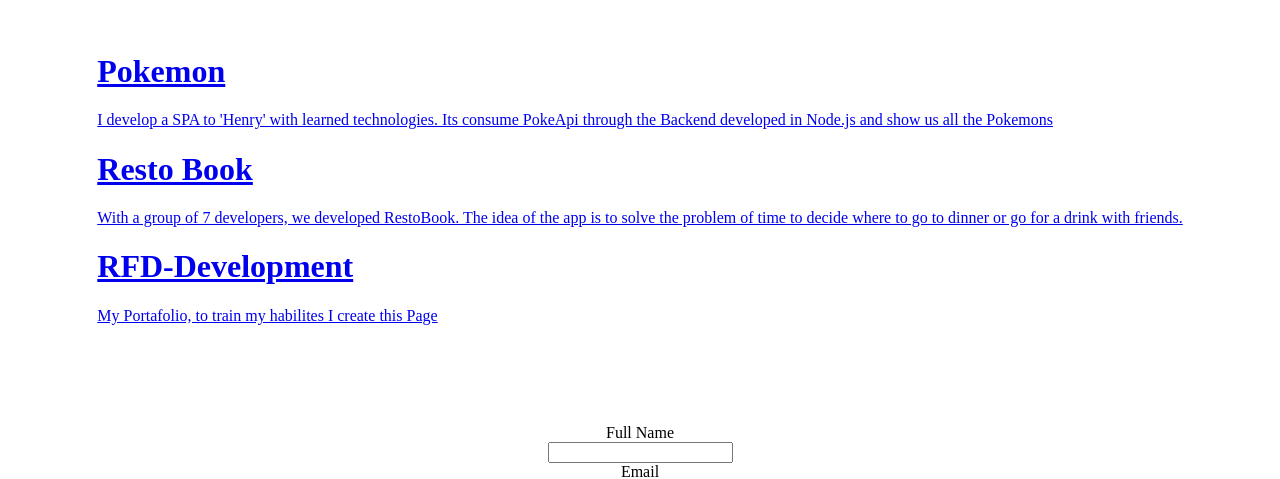
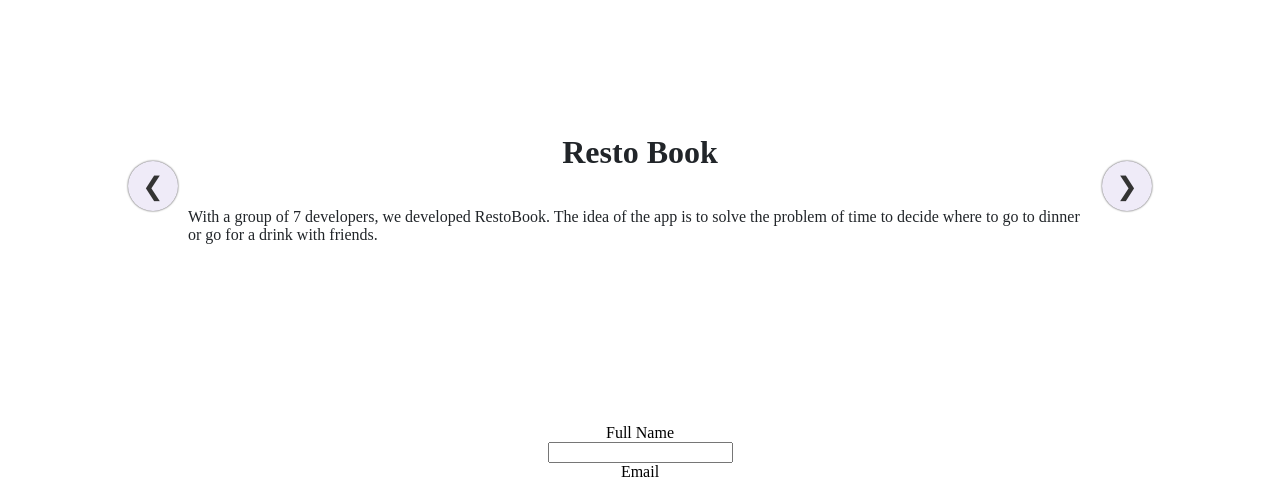
Before and after one commit to ramirofazio/RFD-Development-V1.0, a React (Create React App) app: page / in a window 1280 px wide. Shown: the part 1814-2293 px from the top of the page. Built offline with nearby package versions, Linux system fonts and the light colour scheme; no server answers.

Commit message:
Add carousel to projects

```diff
--- a/package.json
+++ b/package.json
@@ -12,6 +12,7 @@
     "dotenv": "^16.0.1",
     "react": "^17.0.2",
     "react-dom": "^17.0.2",
+    "react-elastic-carousel": "^0.11.5",
     "react-scripts": "5.0.0",
     "styled-components": "^5.3.5",
     "web-vitals": "^2.1.4"
--- a/src/Components/Contact/Contact.jsx
+++ b/src/Components/Contact/Contact.jsx
@@ -65,7 +65,7 @@ function Contact() {
         <img src="https://img.icons8.com/ios-glyphs/30/000000/linkedin-circled--v1.png" />
       </a>
       <a
-        href="https://drive.google.com/file/d/1HnXXhzaQ7C46LLt6I9_30wpWS5m5U-0y/view?usp=sharing"
+        href="https://drive.google.com/drive/folders/1VTwnR9GBwnugsJ0-q_TJK9cipyw7jh4c?usp=sharing"
         rel="noreferrer"
         target="_blank"
       >
--- a/src/Components/Projects/Project.jsx
+++ b/src/Components/Projects/Project.jsx
@@ -1,14 +1,14 @@
 import React from "react";
-//import { StyledContainer } from "../../styles/globalStyles.js";
+import { StyledContainer, StyledLink } from "../../styles/globalStyles.js";
 
 function Project({ name, description, link }) {
   return (
-    <div>
-      <a href={link} target="_blank" rel="noreferrer">
+    <StyledContainer>
+      <StyledLink href={link} target="_blank" rel="noreferrer">
         <h1>{name}</h1>
         <p>{description}</p>
-      </a>
-    </div>
+      </StyledLink>
+    </StyledContainer>
   );
 }
 
--- a/src/Components/Projects/Projects.jsx
+++ b/src/Components/Projects/Projects.jsx
@@ -1,17 +1,30 @@
 import React from "react";
 import { projectsData } from "./projectsData";
 import Project from "./Project";
+import Carousel from "react-elastic-carousel";
+import { StyledCarouselContainer } from "../../styles/globalStyles";
 
 export default function Projects() {
   return (
-    <div>
+    <StyledCarouselContainer>
+      <Carousel
+        pagination={false}
+        showArrows={true}
+        enableAutoPlay={true}
+        autoPlaySpeed={4000}
+      >
         {projectsData.map((p, index) => {
           return (
             <div key={index}>
-            <Project name={p.name} description={p.description} link={p.link} />
+              <Project
+                name={p.name}
+                description={p.description}
+                link={p.link}
+              />
             </div>
           );
         })}
-    </div>
+      </Carousel>
+    </StyledCarouselContainer>
   );
 }
--- a/src/styles/globalStyles.js
+++ b/src/styles/globalStyles.js
@@ -8,3 +8,23 @@ export const StyledContainer = styled.div`
     width: 100%;
     height: 100vh;
 `;
+
+export const StyledCarouselContainer = styled.div`
+    display: flex;
+    justify-content: center;
+    align-items: center;
+
+    width: 80%;
+    height: 50vh;
+`;
+
+export const StyledLink = styled.a`
+    display: flex;
+    flex-direction: column;
+    align-items: center;
+    justify-content: center;
+
+    color: var(--secondaryColor);
+    text-decoration: none;
+
+`;
```
Also changed, not shown: src/Components/About/About.jsx (+9 -6 lines), src/Components/Projects/Projects.module.css (deleted). Lines whose indentation alone changed are shown as unchanged.
